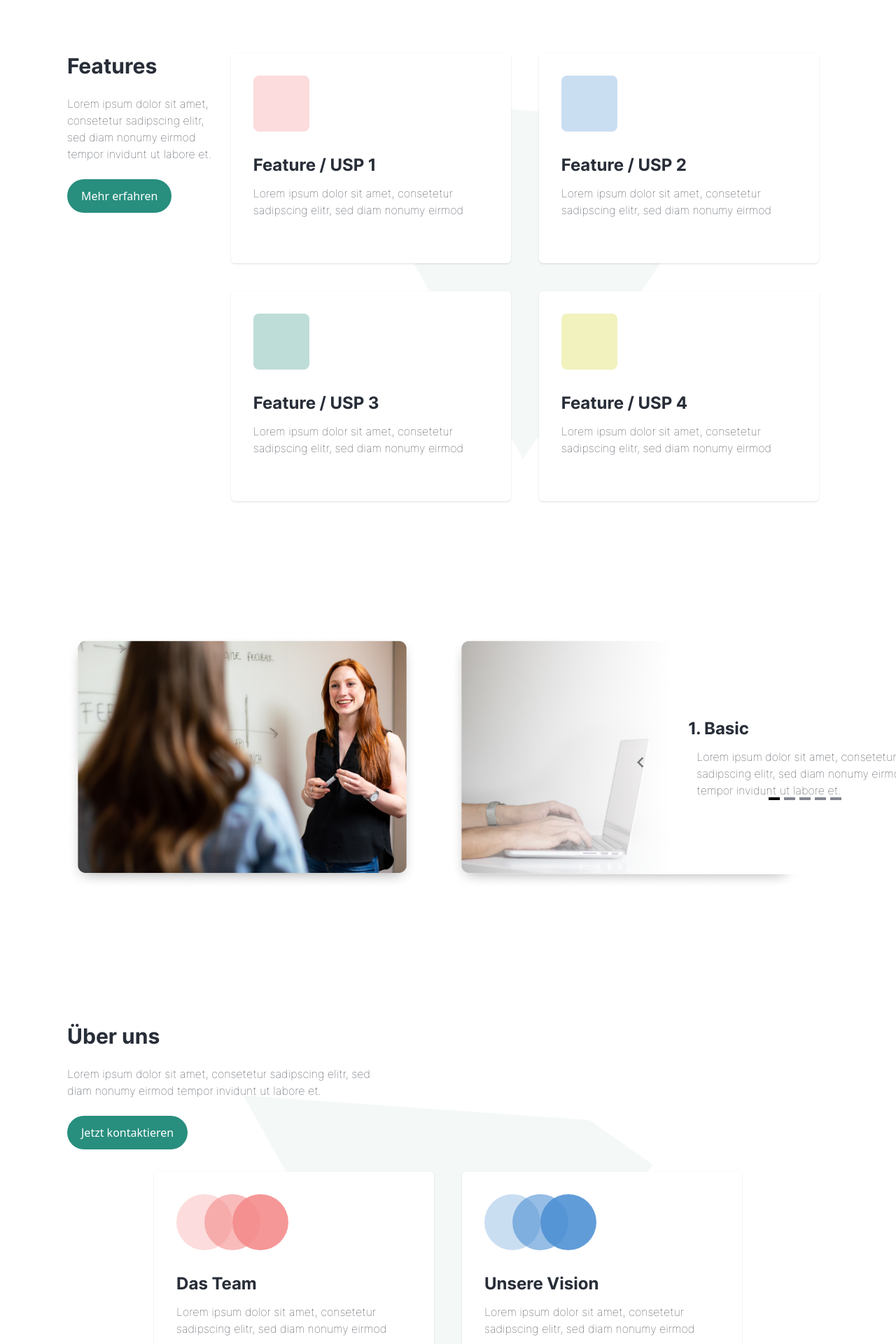
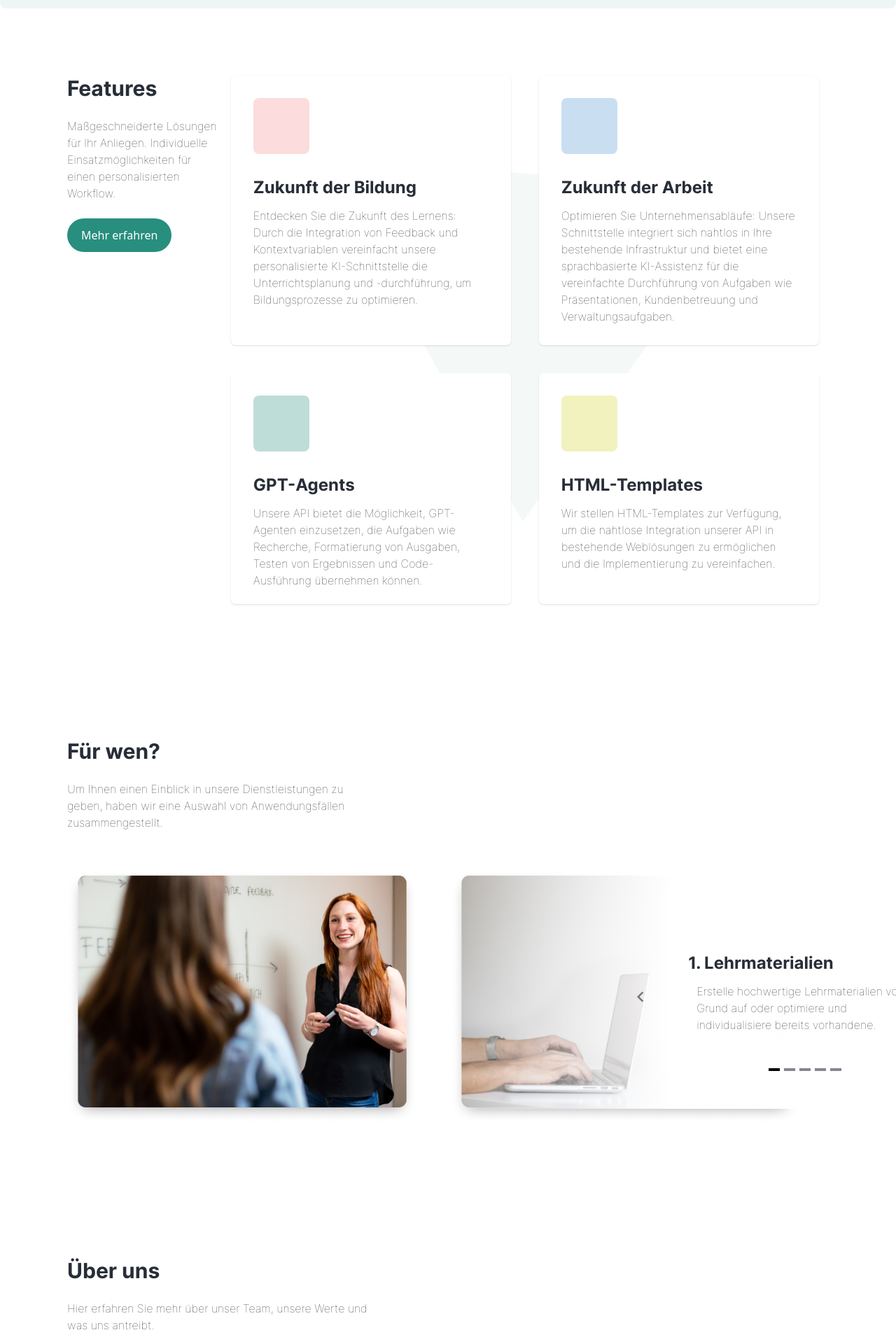
Before and after one commit to CivanErbay/kpbara, a Nuxt app: page / in a window 1280 px wide. Shown: the part 780-2700 px from the top of the page at 70% size. Built offline with nearby package versions, Linux system fonts and the light colour scheme.

Commit message:
Populate content and make full responsive

```diff
--- a/components/About.vue
+++ b/components/About.vue
@@ -1,10 +1,9 @@
 <template>
-  <div class="flex flex-col mg:flex-row px-4 lg:p-24 justify-between">
+  <div class="flex flex-col mg:flex-row px-4 pb-12 lg:p-24 justify-between">
     <div class="flex flex-col mb-8 md:w-2/5">
       <h2 class="font-interbold text-3xl">Über uns</h2>
       <p class="font-interthin my-6">
-        Lorem ipsum dolor sit amet, consetetur sadipscing elitr, sed diam nonumy
-        eirmod tempor invidunt ut labore et.
+        Hier erfahren Sie mehr über unser Team, unsere Werte und was uns antreibt.
       </p>
       <a
         href="#"
@@ -18,7 +17,9 @@
         src="../assets/images/Rectangle_14.png"
         alt=""
       />
-      <div class="w-[400px] h-[300px] shadow rounded-md p-8 z-10 bg-white">
+      <div
+        class="w-[400px] h-[465px] shadow rounded-md p-8 z-10 bg-white"
+      >
         <div class="relative h-20">
           <div
             class="absolute rounded-full w-20 h-20 bg-[#F68C8C] opacity-30"
@@ -32,11 +33,18 @@
         </div>
         <h3 class="font-interbold text-2xl mt-8 mb-3">Das Team</h3>
         <p class="font-interthin">
-          Lorem ipsum dolor sit amet, consetetur sadipscing elitr, sed diam
-          nonumy eirmod
+          Wir sind ein interdisziplinäres Team aus leidenschaftlichen
+          KI-Enthusiasten, Entwicklern und Forschern, die sich darauf
+          konzentrieren, innovative Lösungen durch die Anwendung von
+          künstlicher Intelligenz zu entwickeln. Mit einem breiten
+          Spektrum an Fachkenntnissen und einem gemeinsamen Ziel
+          arbeiten wir zusammen, um komplexe Probleme zu lösen und
+          neue Technologien voranzutreiben.
         </p>
       </div>
-      <div class="w-[400px] h-[300px] shadow rounded-md p-8 z-10 bg-white">
+      <div
+        class="w-[400px] h-[465px] shadow rounded-md p-8 z-10 bg-white"
+      >
         <div class="relative h-20">
           <div
             class="absolute rounded-full w-20 h-20 bg-[#4F92D4] opacity-30"
@@ -48,10 +56,17 @@
             class="absolute rounded-full w-20 h-20 bg-[#4F92D4] opacity-90 left-20"
           ></div>
         </div>
-        <h3 class="font-interbold text-2xl mt-8 mb-3">Unsere Vision</h3>
+        <h3 class="font-interbold text-2xl mt-8 mb-3">
+          Unsere Vision
+        </h3>
         <p class="font-interthin">
-          Lorem ipsum dolor sit amet, consetetur sadipscing elitr, sed diam
-          nonumy eirmod
+          Wir glauben, dass KI als transformative Technologie
+          Unternehmen und Institutionen dabei unterstützen kann
+          Prozesse zu optimieren und neue Möglichkeitsräume zu
+          erschließen. Unsere Mission ist es, KI für eine Vielzahl von
+          Anwendungen zugänglich zu machen, indem wir Schnittstellen
+          und Lösungen entwickeln, die eine reibungslose Integration
+          in vorhandene Infrastrukturen ermöglichen.
         </p>
       </div>
     </div>
--- a/components/Features.vue
+++ b/components/Features.vue
@@ -1,10 +1,12 @@
 <template>
-  <div class="flex flex-col md:flex-row py-12 px-4 lg:p-24 justify-between">
+  <div
+    class="flex flex-col md:flex-row py-12 px-4 lg:p-24 justify-between"
+  >
     <div class="flex flex-col md:w-2/5 mb-12">
       <h2 class="font-interbold text-3xl">Features</h2>
       <p class="font-interthin my-6">
-        Lorem ipsum dolor sit amet, consetetur sadipscing elitr, sed diam nonumy
-        eirmod tempor invidunt ut labore et.
+        Maßgeschneiderte Lösungen für Ihr Anliegen. Individuelle
+        Einsatzmöglichkeiten für einen personalisierten Workflow.
       </p>
       <a
         href="#"
@@ -12,50 +14,74 @@
         >Mehr erfahren</a
       >
     </div>
-    <div class="flex flex-wrap gap-6 md:gap-10 justify-center relative">
+    <div
+      class="flex flex-wrap gap-6 md:gap-10 justify-center relative"
+    >
       <img
         class="absolute top-1/2 left-1/2 transform -translate-x-1/2 -translate-y-1/2"
         src="../assets/images/Rectangle_14.png"
         alt=""
       />
       <div
-        class="w-[400px] md:h-[300px] shadow rounded-md p-6 md:p-8 z-10 bg-white"
+        class="w-[400px] md:h-[385px] shadow rounded-md p-6 md:p-8 z-10 bg-white"
       >
-        <div class="rounded-lg w-20 h-20 bg-[#F68C8C] opacity-30"></div>
-        <h3 class="font-interbold text-2xl mt-8 mb-3">Feature / USP 1</h3>
+        <div
+          class="rounded-lg w-20 h-20 bg-[#F68C8C] opacity-30"
+        ></div>
+        <h3 class="font-interbold text-2xl mt-8 mb-3">
+          Zukunft der Bildung
+        </h3>
         <p class="font-interthin">
-          Lorem ipsum dolor sit amet, consetetur sadipscing elitr, sed diam
-          nonumy eirmod
+          Entdecken Sie die Zukunft des Lernens: Durch die Integration
+          von Feedback und Kontextvariablen vereinfacht unsere
+          personalisierte KI-Schnittstelle die Unterrichtsplanung und
+          -durchführung, um Bildungsprozesse zu optimieren.
         </p>
       </div>
       <div
-        class="w-[400px] md:h-[300px] shadow rounded-md p-6 md:p-8 z-10 bg-white"
+        class="w-[400px] md:h-[385px] shadow rounded-md p-6 md:p-8 z-10 bg-white"
       >
-        <div class="rounded-lg w-20 h-20 bg-[#4F92D4] opacity-30"></div>
-        <h3 class="font-interbold text-2xl mt-8 mb-3">Feature / USP 2</h3>
+        <div
+          class="rounded-lg w-20 h-20 bg-[#4F92D4] opacity-30"
+        ></div>
+        <h3 class="font-interbold text-2xl mt-8 mb-3">
+          Zukunft der Arbeit
+        </h3>
         <p class="font-interthin">
-          Lorem ipsum dolor sit amet, consetetur sadipscing elitr, sed diam
-          nonumy eirmod
+          Optimieren Sie Unternehmensabläufe: Unsere Schnittstelle
+          integriert sich nahtlos in Ihre bestehende Infrastruktur und
+          bietet eine sprachbasierte KI-Assistenz für die vereinfachte
+          Durchführung von Aufgaben wie Präsentationen,
+          Kundenbetreuung und Verwaltungsaufgaben.
         </p>
       </div>
       <div
-        class="w-[400px] md:h-[300px] shadow rounded-md p-6 md:p-8 z-10 bg-white"
+        class="w-[400px] md:h-[330px] shadow rounded-md p-6 md:p-8 z-10 bg-white"
       >
-        <div class="rounded-lg w-20 h-20 bg-[#288E7E] opacity-30"></div>
-        <h3 class="font-interbold text-2xl mt-8 mb-3">Feature / USP 3</h3>
+        <div
+          class="rounded-lg w-20 h-20 bg-[#288E7E] opacity-30"
+        ></div>
+        <h3 class="font-interbold text-2xl mt-8 mb-3">GPT-Agents</h3>
         <p class="font-interthin">
-          Lorem ipsum dolor sit amet, consetetur sadipscing elitr, sed diam
-          nonumy eirmod
+          Unsere API bietet die Möglichkeit, GPT-Agenten einzusetzen,
+          die Aufgaben wie Recherche, Formatierung von Ausgaben,
+          Testen von Ergebnissen und Code-Ausführung übernehmen
+          können.
         </p>
       </div>
       <div
-        class="w-[400px] md:h-[300px] shadow rounded-md p-6 md:p-8 z-10 bg-white"
+        class="w-[400px] md:h-[330px] shadow rounded-md p-6 md:p-8 z-10 bg-white"
       >
-        <div class="rounded-lg w-20 h-20 bg-[#D1D429] opacity-30"></div>
-        <h3 class="font-interbold text-2xl mt-8 mb-3">Feature / USP 4</h3>
+        <div
+          class="rounded-lg w-20 h-20 bg-[#D1D429] opacity-30"
+        ></div>
+        <h3 class="font-interbold text-2xl mt-8 mb-3">
+          HTML-Templates
+        </h3>
         <p class="font-interthin">
-          Lorem ipsum dolor sit amet, consetetur sadipscing elitr, sed diam
-          nonumy eirmod
+          Wir stellen HTML-Templates zur Verfügung, um die nahtlose
+          Integration unserer API in bestehende Weblösungen zu
+          ermöglichen und die Implementierung zu vereinfachen.
         </p>
       </div>
     </div>
--- a/components/Footer.vue
+++ b/components/Footer.vue
@@ -13,21 +13,19 @@
         src="../assets/images/Rectangle_8.png"
         alt=""
       />
-      <div class="flex flex-wrap flex-row">
+      <div class="flex flex-wrap justify-between">
         <div
-          class="flex flex-col w-4/5 mb-8 lg:w-1/3 pr-0 sm:pr-12 lg:pr-24"
+          class="flex flex-col w-4/5 mb-8 lg:w-1/3 pr-0 sm:pr-12 xl:pr-24"
         >
           <h2 class="text-3xl font-interbold">slyAPI</h2>
           <p class="font-interthin mt-8">
-            Lorem ipsum dolor sit amet, consetetur sadipscing elitr,
-            sed diam nonumy eirmod tempor invidunt ut labore et dolore
-            magna aliquyam erat, sed diam voluptua. At vero eos et
-            accusam et justo duo dolores et ea rebum. Stet clita kasd
-            gubergren
+            Kontaktieren Sie uns noch heute, um mehr über unsere
+            personalisierten KI-Lösungen zu erfahren und wie Sie Ihr
+            Unternehmen voranbringen können.
           </p>
         </div>
-        <div
-          class="flex flex-col w-1/2 mb-8 lg:w-1/6 order-last lg:order-none"
+      <!--   <div
+          class="flex flex-col w-1/2 mb-8 lg:px-4 lg:w-1/6 order-last md:order-none"
         >
           <a href="" class="font-interbold mb-8">Links</a>
           <a href="" class="font-interthin mb-4">Features</a>
@@ -36,9 +34,9 @@
           >
           <a href="" class="font-interthin mb-4">Über uns</a>
           <a href="" class="font-interthin">Kostenlose Demo</a>
-        </div>
+        </div> -->
         <div
-          class="flex flex-col mb-8 w-1/2 lg:w-1/6 order-last lg:order-none"
+          class="flex flex-col mb-8 w-1/2 lg:px-4 lg:w-1/3 order-last md:order-none"
         >
           <a href="" class="font-interbold mb-8">Unternehmen</a>
           <a href="" class="font-interthin mb-4">AGB</a>
--- a/components/Hero.vue
+++ b/components/Hero.vue
@@ -1,5 +1,5 @@
 <template>
-  <div class="relative bg-heroBg bg-cover bg-center">
+  <div class="relative bg-heroBg bg-cover bg-center rounded-lg">
     <div class="container mx-auto">
       <img
         class="absolute top-0 left-0 h-3/4"
@@ -24,10 +24,10 @@
             >
           </p>
           <p
-            class="font-interthin text-2xl md:text-4xl w-[250px] md:w-[450px] mt-16"
+            class="font-interthin text-2xl md:text-4xl w-[250px] md:w-[500px] mt-16"
           >
             Nutzen Sie das transformative Potenzial unserer API und
-            bleiben Sie einen Schritt voraus.
+            bleiben Sie einen Schritt voraus
           </p>
           <a
             href="#"
@@ -47,17 +47,17 @@
             alt=""
           />
           <img
-            class="absolute top-20 right-60 h-16 hidden lg:block"
+            class="absolute right-0 mt-2 h-16 xl:top-[6rem] xl:right-[14rem] xl:h-16 "
             src="../assets/images/bulb.png"
             alt=""
           />
           <img
-            class="absolute bottom-20 right-40 h-20 hidden lg:block"
+            class="absolute top-[8px] right-0 h-16 xl:bottom-20 xl:right-40 xl:h-20 xl:top-auto"
             src="../assets/images/bubble.png"
             alt=""
           />
           <img
-            class="absolute bottom-0 left-40 hidden lg:block"
+            class="absolute bottom-0 right-0 h-16 xl:bottom-0 xl:left-40 xl:h-auto "
             src="../assets/images/pen.png"
             alt=""
           />
--- a/components/InfoSlider.vue
+++ b/components/InfoSlider.vue
@@ -1,5 +1,16 @@
 <template>
-  <div class="pb-12 -ml-3 md:ml-0 relative px-4 lg:p-24 flex flex-col xl:flex-row">
+  <div class="flex flex-col mg:flex-row px-4 lg:p-24 lg:pb-0 justify-between">
+    <div class="flex flex-col mb-8 md:w-2/5">
+      <h2 class="font-interbold text-3xl">Für wen?</h2>
+      <p class="font-interthin my-6">
+        Um Ihnen einen Einblick in unsere Dienstleistungen zu geben,
+        haben wir eine Auswahl von Anwendungsfällen zusammengestellt.
+      </p>
+    </div>
+  </div>
+  <div
+    class="pb-12 -ml-3 md:ml-0 relative px-4 lg:pb-24 lg:px-24 flex flex-col xl:flex-row"
+  >
     <img
       class="hidden xl:block w-[300px] md:w-[500px] h-full"
       src="../assets/images/person_3.png"
@@ -25,7 +36,9 @@
               <h1 class="text-2xl font-interbold text-left">
                 {{ slide.headline }}
               </h1>
-              <p class="font-interthin text-left mx-3 my-3">{{ slide.content }}</p>
+              <p class="font-interthin text-left mx-3 my-3">
+                {{ slide.content }}
+              </p>
             </div>
           </slide>
 
@@ -57,29 +70,28 @@ export default defineComponent({
     return {
       sliderData: [
         {
-          headline: '1. Basic',
+          headline: '1. Lehrmaterialien',
           content:
-            '  Lorem ipsum dolor sit amet, consetetur sadipscing elitr, sed diam nonumy eirmod tempor invidunt ut labore et.',
+            'Erstelle hochwertige Lehrmaterialien von Grund auf oder optimiere und individualisiere bereits vorhandene.',
         },
         {
-          headline: '2. Basic',
+          headline: '2. Kundenkommunikation',
           content:
-            '  Lorem ipsum dolor sit amet, consetetur sadipscing elitr, sed diam nonumy eirmod tempor invidunt ut labore et.',
+            'slyAPI generiert automatisierte Kundenantworten durch Analyse von E-Mails, Nachrichten und Formularen, basierend auf Kontext und Unternehmensrichtlinien.',
         },
         {
-          headline: '3. Basic',
-          content:
-            '  Lorem ipsum dolor sit amet, consetetur sadipscing elitr, sed diam nonumy eirmod tempor invidunt ut labore et.',
+          headline: '3. Dokumentenverarbeitung',
+          content: 'slyAPI analysiert große Mengen von Dokumenten und extrahiert relevante Informationen, z. B. zur Identifizierung wichtiger Klauseln in Verträgen für Rechtsanwaltskanzleien oder zur Überprüfung von Schadensfällen für Versicherungsunternehmen.'
         },
         {
-          headline: '4. Basic',
+          headline: '4. Automatisierte Berichterstellung',
           content:
-            '  Lorem ipsum dolor sit amet, consetetur sadipscing elitr, sed diam nonumy eirmod tempor invidunt ut labore et.',
+            'Nutzen Sie unsere API, um automatisch Berichte zu generieren. Sammeln, analysieren und präsentieren Sie Daten aus verschiedenen Quellen in einem leicht verständlichen Format.',
         },
         {
-          headline: '5. Basic',
+          headline: '5. Content-Erstellung und -Optimierung',
           content:
-            '  Lorem ipsum dolor sit amet, consetetur sadipscing elitr, sed diam nonumy eirmod tempor invidunt ut labore et.',
+            'Setzen Sie slyAPI ein, um textliche Inhalte zu generieren oder vorhandene Inhalte zu optimieren. Lassen Sie die KI relevante Informationen aus verschiedenen Quellen zusammenstellen und in einem ansprechenden Format präsentieren.',
         },
       ],
     };
--- a/components/Navbar.vue
+++ b/components/Navbar.vue
@@ -1,7 +1,7 @@
 <template>
   <nav class="">
     <div
-      class="max-w-screen-xl flex flex-wrap items-center justify-between mx-auto p-4 font-inter relative"
+      class="max-w-screen-xl flex flex-wrap items-center justify-between mx-auto p-8 font-inter relative"
       :class="{
         'overflow-hidden': !isMenuOpen,
         'overflow-visible ': isMenuOpen,
```
